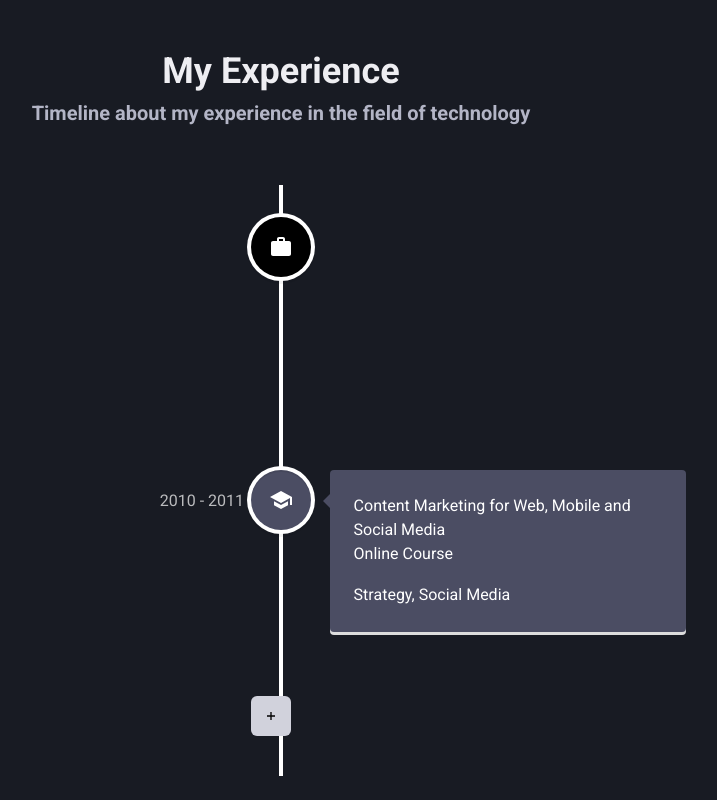
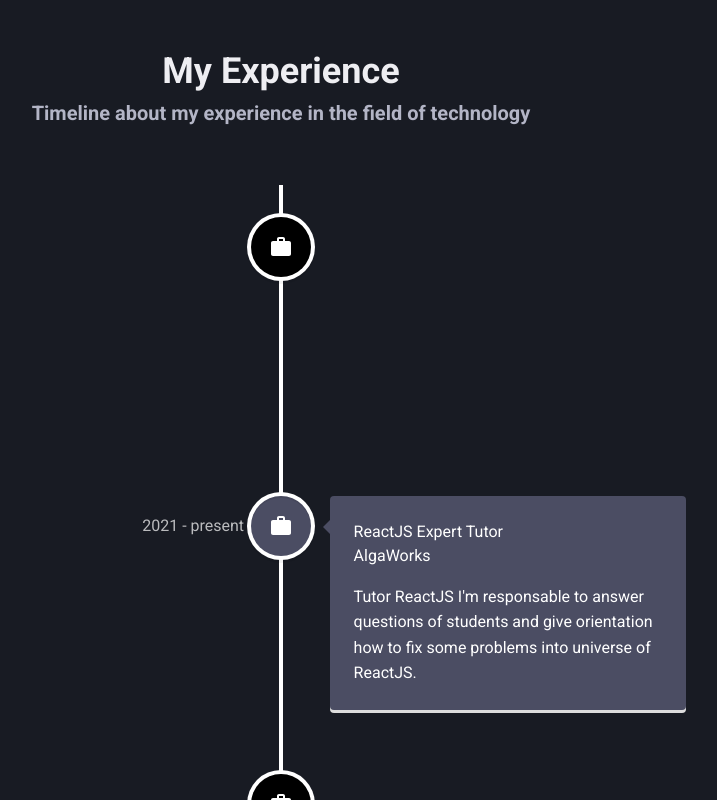
Before and after one commit to atirson/portfolio, a Next.js app: page /components/Timeline in a window 1280 px wide. Both pictures are taken after a click on the element 640 px from the left and 499 px from the top of the page. Shown: the top 800 px of the page, without its empty margins (359-1076 px from the left). Built offline with nearby package versions, Linux system fonts and the light colour scheme.

Commit message:
add: Finished section of My Experience

```diff
--- /dev/null
+++ b/constants/index.tsx
@@ -0,0 +1,61 @@
+import { MdSchool as SchoolIcon, MdWork as WorkIcon } from 'react-icons/md'
+
+export const TIMELINE = [
+  {
+    id: '1',
+    props: {
+      date: '2020 - present',
+      className: 'vertical-timeline-element--work',
+      contentStyle: { background: '#000', color: '#fff' },
+      contentArrowStyle: { borderRight: '7px solid  #000' },
+      iconStyle: { background: '#000', color: '#fff' },
+      icon: <WorkIcon />,
+    },
+    title: 'Fullstack Developer',
+    subtitle: 'Squadra Tecnologia',
+    content:
+      `Work to a lot of clients and projects. Using technologies like Node, React, NextJS, TypeScript, PHP, MongoDB, MySQL, Docker, AWS, etc.`,
+  },
+  {
+    id: '2',
+    props: {
+      date: '2021 - present',
+      className: 'vertical-timeline-element--education',
+      contentStyle: { background: '#4b4d63', color: '#fff' },
+      contentArrowStyle: { borderRight: '7px solid  #4b4d63' },
+      iconStyle: { background: '#4b4d63', color: '#fff' },
+      icon: <WorkIcon />,
+    },
+    title: 'ReactJS Expert Tutor',
+    subtitle: 'AlgaWorks',
+    content: `Tutor ReactJS I'm responsable to answer questions of students and give orientation how to fix some problems into universe of ReactJS.`,
+  },
+  {
+    id: '3',
+    props: {
+      date: '2019 - 2020',
+      className: 'vertical-timeline-element--education',
+      contentStyle: { background: '#000', color: '#fff' },
+      contentArrowStyle: { borderRight: '7px solid  #000' },
+      iconStyle: { background: '#000', color: '#fff' },
+      icon: <WorkIcon />,
+    },
+    title: 'Frontend Developer',
+    subtitle: 'Inline Engenharia',
+    content: `Development of web pages with Javascript, ReactJS and mobile using React Native and at back-end NodeJs and PHP. During my experience I was use SQLite, MySql and Postgres.`,
+  },
+  {
+    id: '4',
+    props: {
+      date: '2018 - 2021',
+      className: 'vertical-timeline-element--education',
+      contentStyle: { background: '#4b4d63', color: '#fff' },
+      contentArrowStyle: { borderRight: '7px solid  #4b4d63' },
+      iconStyle: { background: '#4b4d63', color: '#fff' },
+      icon: <SchoolIcon />,
+    },
+    title: 'Bachelor Degree at Software Engineer',
+    subtitle: 'Universidade - UniEvangélica de Anápolis',
+    content: `I was a student of the University of Anápolis, Brazil. I studied the field of Computer Science and Information Systems. With focus in development, test, management and etc.`,
+  },
+];
--- a/pages/components/Skills/index.tsx
+++ b/pages/components/Skills/index.tsx
@@ -2,7 +2,7 @@ import { Container, Heading, Flex, Image } from '@chakra-ui/react'
 
 const Skills = () => {
   const WIDTH_IMG = 120
-  const HEIGHT_IMG = 38
+  const HEIGHT_IMG = 35
 
   return (
     <Container maxW={1480} display="flex" justifyContent="space-evenly" direction="row" h="300" p={8} mt={{ sm: 48, md: 48, '2xl': 56}}>
--- a/pages/components/Timeline/index.tsx
+++ b/pages/components/Timeline/index.tsx
@@ -1,69 +1,61 @@
 /* eslint-disable react-hooks/exhaustive-deps */
-
-import React, { ReactNode, useEffect, useState } from 'react';
+import React, { ReactNode, useState } from 'react';
 import { Container, Heading, Flex, Button } from '@chakra-ui/react'
 import { GrFormAdd as AddIcon } from 'react-icons/gr'
-import { MdSchool as SchoolIcon, MdWork as WorkIcon } from 'react-icons/md'
+import { MdWork as WorkIcon } from 'react-icons/md'
+import { AiFillStar } from 'react-icons/ai'
 import { VerticalTimeline, VerticalTimelineElement }  from 'react-vertical-timeline-component';
+import { IconType } from 'react-icons';
+import { TIMELINE } from '../../../constants';
 
 type TimelineDataProps = {
+  id: string,
   props: {
     date: string,
     className: string,
     contentStyle: Object,
     contentArrowStyle: Object,
     iconStyle: Object,
-    icon: ReactNode,
+    icon: ReactNode | IconType,
   },
   title: string,
   subtitle: string,
   content: string,
 }
 
-const dataExamples: TimelineDataProps[] = [
+const Timeline = () => {
+  const [elements, setElements] = useState<TimelineDataProps[]>([
     {
+      id: '1',
       props: {
-      date: '2011 - present',
+        date: '2020 - present',
         className: 'vertical-timeline-element--work',
         contentStyle: { background: '#000', color: '#fff' },
         contentArrowStyle: { borderRight: '7px solid  #000' },
         iconStyle: { background: '#000', color: '#fff' },
         icon: <WorkIcon />,
       },
-    title: 'Creative Director',
-    subtitle: 'Miami, FL',
+      title: 'Fullstack Developer',
+      subtitle: 'Squadra Tecnologia',
       content:
-      'Creative Direction, User Experience, Visual Design, Project Management, Team Leading',
-  },
-  {
-    props: {
-      date: '2010 - 2011',
-      className: 'vertical-timeline-element--education',
-      contentStyle: { background: '#4b4d63', color: '#fff' },
-      contentArrowStyle: { borderRight: '7px solid  #4b4d63' },
-      iconStyle: { background: '#4b4d63', color: '#fff' },
-      icon: <SchoolIcon />,
-    },
-    title: 'Content Marketing for Web, Mobile and Social Media',
-    subtitle: 'Online Course',
-    content: 'Strategy, Social Media',
-  },
-];
+        `Work to a lot of clients and projects. Using technologies like Node, React, NextJS, TypeScript, PHP, MongoDB, MySQL, Docker, AWS, etc.`,
+    }
+  ]);
 
-const Timeline = () => {
-  const [elements, setElements] = useState<TimelineDataProps[]>([]);
-
-  useEffect(() => {
-    loadMore();
-  }, []);
 
   const loadMore = () => {
-    setElements([...elements, ...dataExamples]);
+    const arrayFiltered = TIMELINE.slice(0, elements.length + 2);
+    setElements(arrayFiltered);
   };
 
   const addButton = () => (
-    <Button color="primary" aria-label="add">
-      <AddIcon />
+    elements.length === TIMELINE.length ?
+    <Button _hover={{ backgroundColor: 'green' }} bg="green" ml="2" title="Start">
+      <AiFillStar color="#fff" />
+    </Button>
+    :
+    <Button bg="white" ml="2" title="Add">
+      <AddIcon color="#000" />
     </Button>
   );
 
```
Lines whose indentation alone changed are shown as unchanged.
